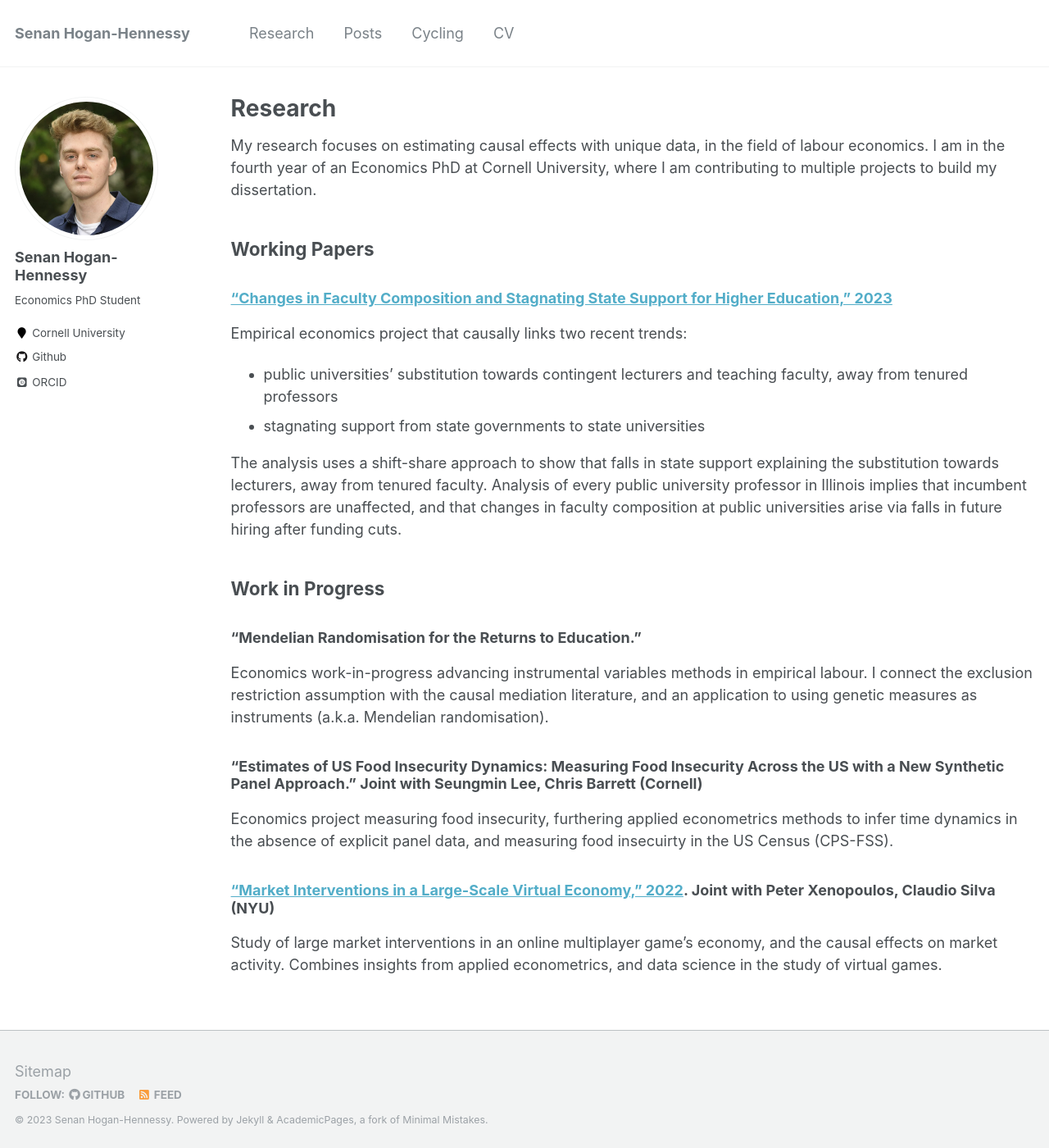
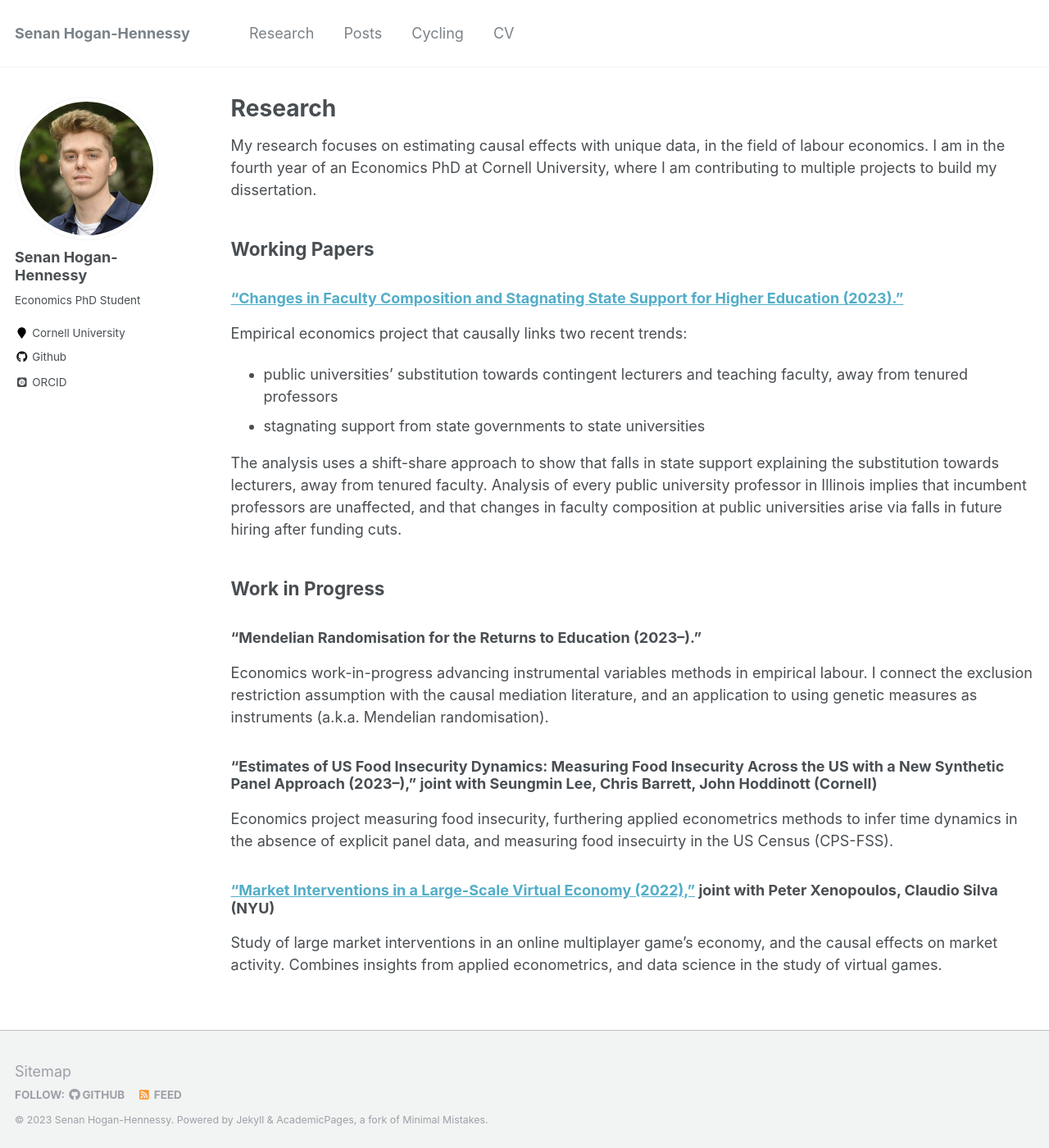
Before and after one commit to shoganhennessy/shoganhennessy.github.io, a Jekyll site: the page built from _pages/research.md, in a window 1280 px wide and 1400 px high. Shown: the whole window at 82% size. Built offline with Jekyll 4.4.1, drawn with Linux system fonts in a browser that asks for light colours; some web fonts are replaced.

Commit message:
updated site.

```diff
--- a/_pages/research.md
+++ b/_pages/research.md
@@ -10,7 +10,7 @@ I am in the fourth year of an Economics PhD at Cornell University, where I am co
 
 ## Working Papers
 
-### [“Changes in Faculty Composition and Stagnating State Support for Higher Education,” 2023](https://github.com/shoganhennessy/state-funding-faculty/blob/main/state-funding-faculty-2023.pdf)
+### [“Changes in Faculty Composition and Stagnating State Support for Higher Education (2023).”](https://github.com/shoganhennessy/state-funding-faculty/blob/main/state-funding-faculty-2023.pdf)
 
 Empirical economics project that causally links two recent trends:
 
@@ -22,16 +22,16 @@ Analysis of every public university professor in Illinois implies that incumbent
 
 ## Work in Progress
 
-### “Mendelian Randomisation for the Returns to Education.”
+### “Mendelian Randomisation for the Returns to Education  (2023--).”
 
 Economics work-in-progress advancing instrumental variables methods in empirical labour.
 I connect the exclusion restriction assumption with the causal mediation literature, and an application to using genetic measures as instruments (a.k.a. Mendelian randomisation).
 
-### “Estimates of US Food Insecurity Dynamics: Measuring Food Insecurity Across the US with a New Synthetic Panel Approach."  Joint with Seungmin Lee, Chris Barrett (Cornell)
+### “Estimates of US Food Insecurity Dynamics: Measuring Food Insecurity Across the US with a New Synthetic Panel Approach (2023--)," joint with Seungmin Lee, Chris Barrett, John Hoddinott (Cornell)
 
 Economics project measuring food insecurity, furthering applied econometrics methods to infer time dynamics in the absence of explicit panel data, and measuring food insecuirty in the US Census (CPS-FSS).
 
-### [“Market Interventions in a Large-Scale Virtual Economy,” 2022](https://doi.org/10.48550/arXiv.2210.07970). Joint with Peter Xenopoulos, Claudio Silva (NYU)
+### [“Market Interventions in a Large-Scale Virtual Economy (2022),”](https://doi.org/10.48550/arXiv.2210.07970) joint with Peter Xenopoulos, Claudio Silva (NYU)
 
 Study of large market interventions in an online multiplayer game's economy, and the causal effects on market activity.
 Combines insights from applied econometrics, and data science in the study of virtual games.
```
Also changed, not shown: 1 other file.
